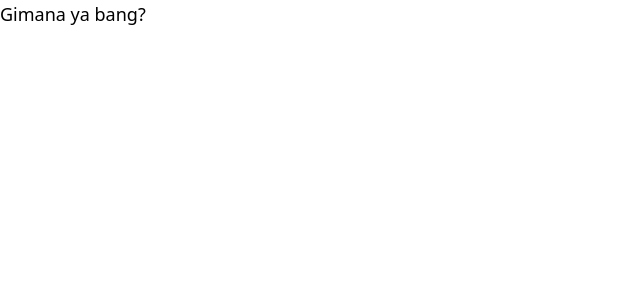
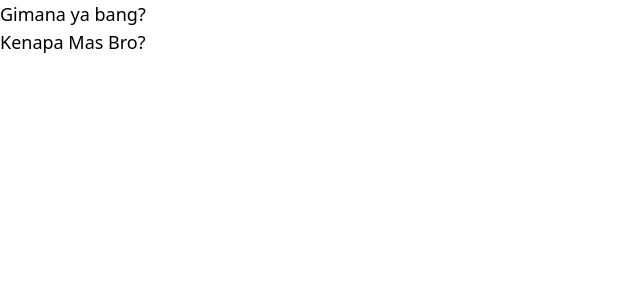
Before and after one commit to Mothy-Developer/frontend-ecommerce, a React (Vite) app: page / in a window 1280 px wide. Shown: the top 300 px of the page, without its empty margins (0-640 px from the left). Built offline with nearby package versions, Linux system fonts and the light colour scheme.

Commit message:
menambahkan teks kenapa mas bro

```diff
--- a/src/App.jsx
+++ b/src/App.jsx
@@ -1,10 +1,11 @@
-import { useState } from 'react'
-import reactLogo from './assets/react.svg'
+import { useState } from "react";
+import reactLogo from "./assets/react.svg";
 
 export default function App() {
   return (
     <div>
       <p className="text-lg">Gimana ya bang?</p>
+      <p className="text-lg">Kenapa Mas Bro?</p>
     </div>
   );
 }
```
